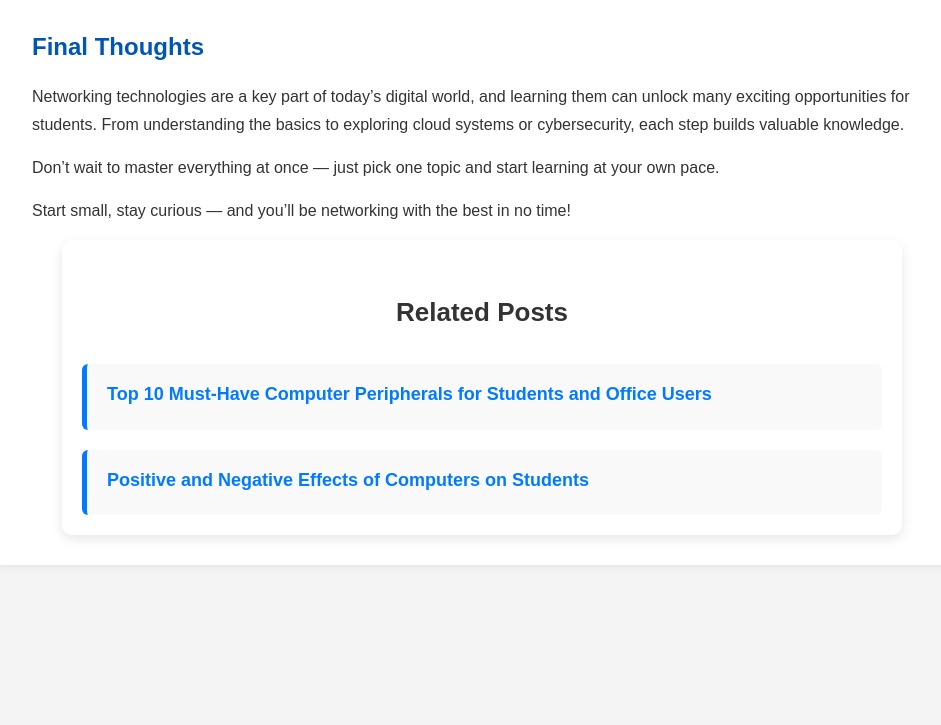
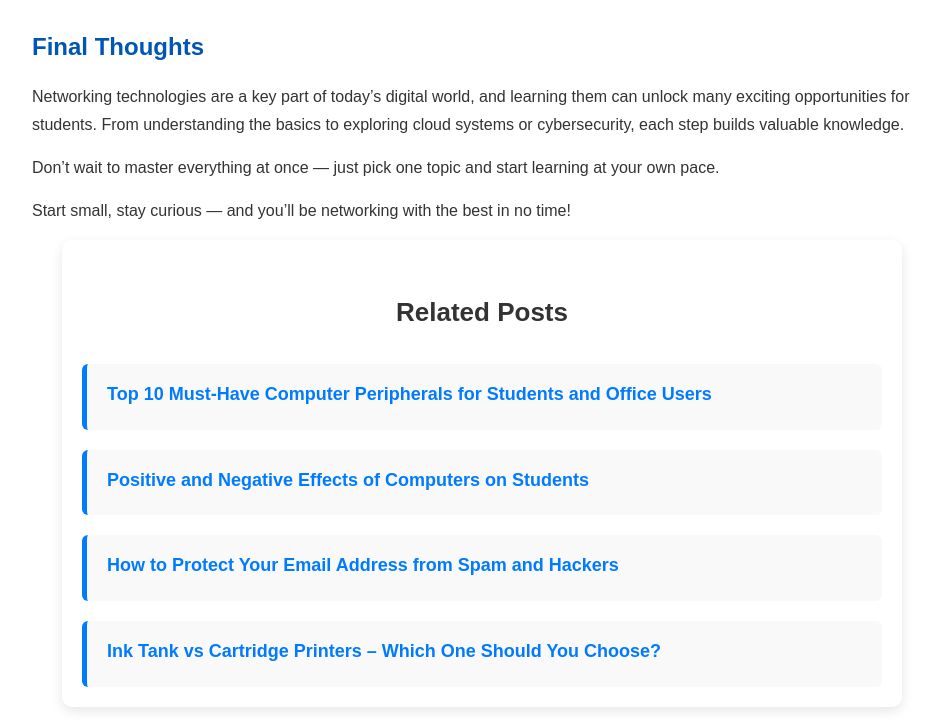
Before and after one commit to Ibrahim-Azhar77/top-networking-technologies, a plain HTML site: page index.html in a window 1280 px wide. Shown: the part 3427-4152 px from the top of the page, without its empty margins (158-1099 px from the left). Before the commit the page ends 4052 px from the top, so only its background shows below. Drawn offline with Linux system fonts and the light colour scheme.

Commit message:
index.html

```diff
--- a/index.html
+++ b/index.html
@@ -1,4 +1,3 @@
-
 <!DOCTYPE html>
 <html lang="en">
 <head>
@@ -225,8 +224,20 @@
 
     <!-- Link 2 -->
     <a class="post-link" href="https://computer-effects-on-students.vercel.app/" target="_blank">
-        <div class="post-title">Positive and Negative Effects of Computers on Students </div>
+      <div class="post-title">Positive and Negative Effects of Computers on Students</div>
     </a>
+
+    <!-- Link 3 -->
+    <a class="post-link" href="https://top-networking-technologies.pages.dev/protect-email-address" target="_blank">
+      <div class="post-title">How to Protect Your Email Address from Spam and Hackers</div>
+    </a>
+
+    <!-- Link 4 -->
+    <a class="post-link" href="https://top-networking-technologies.pages.dev/ink-tank-vs-cartridge" target="_blank">
+      <div class="post-title">Ink Tank vs Cartridge Printers – Which One Should You Choose?</div>
+    </a>
+
+  </div>
 </div>
 </body>
 </html>
```
Lines whose indentation alone changed are shown as unchanged.
